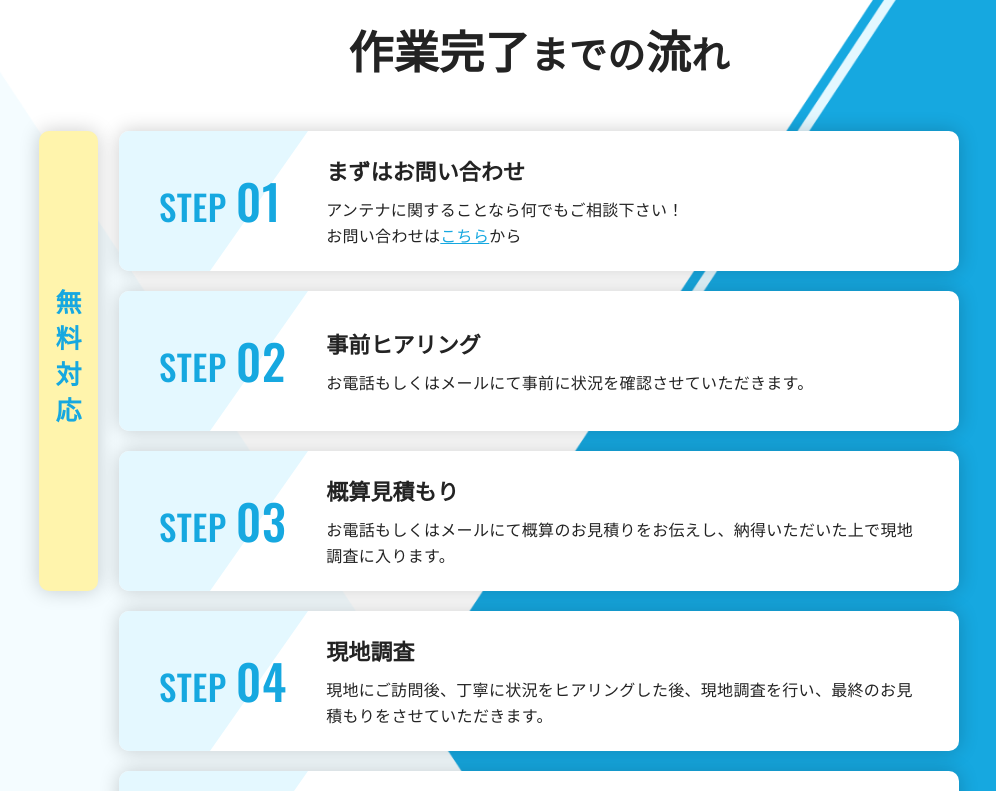
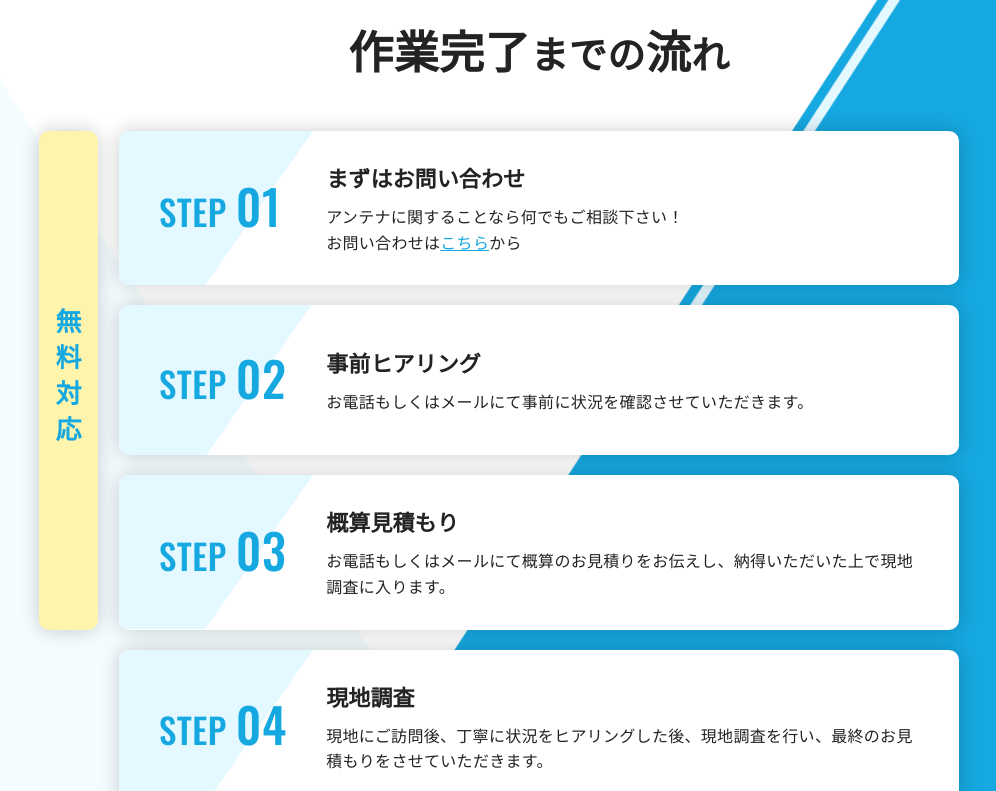
Before and after one commit to tsunga59/tv_antenna_lp, a plain HTML site: page index.html in a window 1280 px wide. Shown: the part 6920-7711 px from the top of the page, without its empty margins (101-1097 px from the left). Drawn offline with nearby package versions, Linux system fonts and the light colour scheme.

Commit message:
flowのレスポンシブ実装

```diff
--- a/css/_main.scss
+++ b/css/_main.scss
@@ -554,6 +554,9 @@
   ul {
     padding: 0 80px;
     box-sizing: border-box;
+    @include sp {
+      padding: 0 0 0 60px;
+    }
     &.free {
       margin-bottom: 20px;
       position: relative;
@@ -574,13 +577,17 @@
         position: absolute;
         top: 0;
         left: 0;
+        @include sp {
+          padding: 5px;
+        }
       }
     }
     li {
       display: flex;
       justify-content: space-between;
       align-items: center;
-      height: 140px;
+      flex-wrap: wrap;
+      min-height: 150px;
       background-color: $baseColor;
       padding: 30px 40px;
       box-sizing: border-box;
@@ -589,6 +596,14 @@
       border-radius: 10px;
       position: relative;
       overflow: hidden;
+      @include tab {
+        min-height: 160px;
+        padding: 30px;
+      }
+      @include sp {
+        min-height: 170px;
+        padding: 20px;
+      }
       &:last-of-type {
         margin-bottom: 0;
       }
@@ -601,25 +616,51 @@
         top: 0;
         left: -60px;
         transform: skewX(-35deg);
+        @include tab {
+          width: 180px;
+        }
+        @include sp {
+          width: 80px;
+          left: -80px;
+        }
       }
       .step_title {
         font-family: 'Oswald', sans-serif;
         font-size: 3.5rem;
         font-weight: 500;
+        line-height: 1;
+        white-space: nowrap;
         width: 19%;
         color: $mainColor;
+        padding-bottom: 5px;
         z-index: 1;
+        @include tab {
+          width: 25%;
+        }
+        @include sp {
+          width: 100%;
+          padding-bottom: 10px;
+        }
         .large {
           font-size: 4.8rem;
         }
       }
       .text_area {
         width: 78%;
+        @include tab {
+          width: 70%;
+        }
+        @include sp {
+          width: 100%;
+        }
         .title {
           font-size: 2.2rem;
           font-weight: bold;
           letter-spacing: .01rem;
           margin-bottom: 10px;
+          @include sp {
+            margin-bottom: 5px;
+          }
         }
         .text {
           font-weight: 500;
--- a/index.html
+++ b/index.html
@@ -425,7 +425,7 @@
                     <p class="step_title">STEP <span class="large">01</span></p>
                     <div class="text_area">
                         <p class="title">まずはお問い合わせ</p>
-                        <p class="text">アンテナに関することなら何でもご相談下さい！<br>お問い合わせは<a href="#">こちら</a>から</p>
+                        <p class="text">アンテナに関することなら何でもご相談下さい！<br>お問い合わせは<a href="#contact">こちら</a>から</p>
                     </div>
                 </li>
                 <li>
```
Also changed, not shown: css/style.css.
